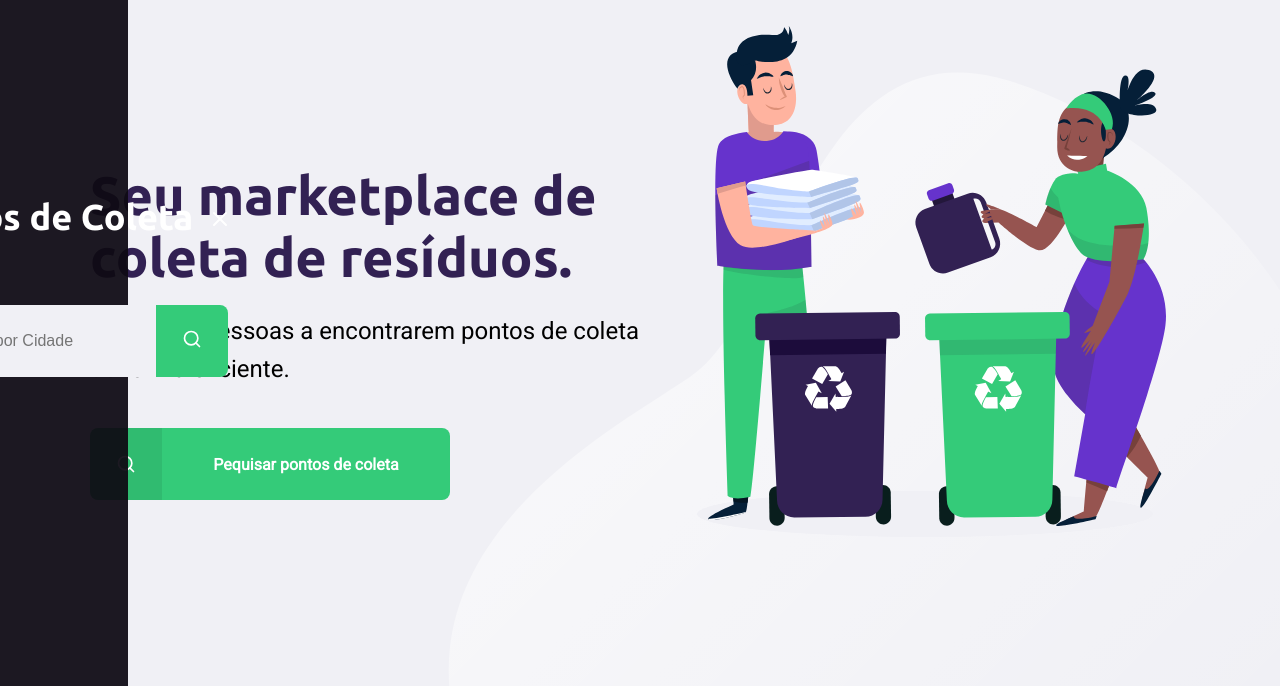
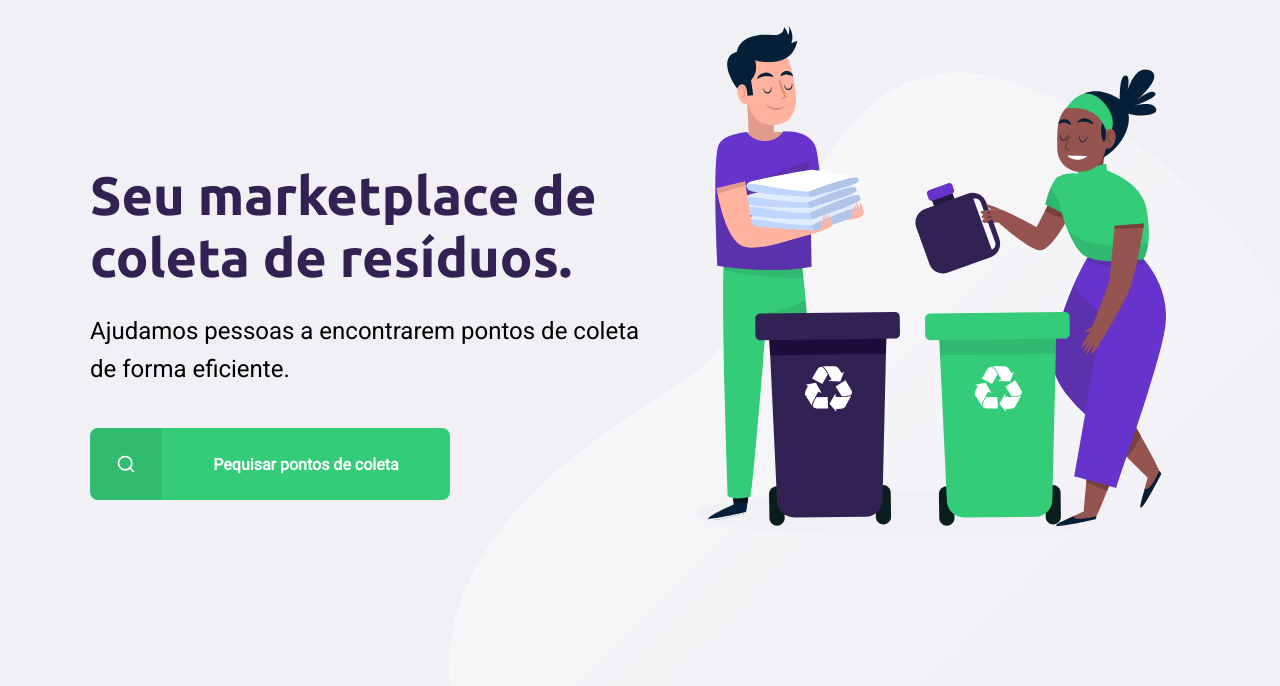
Before and after one commit to devilzcore/ecoleta, a website: page src/views/index.html in a window 1280 px wide. Shown: the part 114-800 px from the top of the page. Drawn offline with nearby package versions, Linux system fonts and the light colour scheme; files that its build step writes are made by us from their sources.

Commit message:
fix button modal.css

```diff
--- a/public/scripts/create-point.js
+++ b/public/scripts/create-point.js
@@ -41,8 +41,7 @@ function getCities(event) {
 
 document
     .querySelector("select[name=uf]")
-    .addEventListener("change", getCities
-
+    .addEventListener("change", getCities)
 
 const itemsCollect = document.querySelector(".items-grid li")
 
--- a/public/scripts/index.js
+++ b/public/scripts/index.js
@@ -3,7 +3,7 @@ const modal = document.querySelector("#modal")
 const close = document.querySelector("#modal .header a")
 
 buttonSearch.addEventListener("click", () => {
-    modal.classList.remove("hide")
+    modal.classList.remove  ("hide")
 })
 
 close.addEventListener("click", () => {
--- a/public/styles/modal.css
+++ b/public/styles/modal.css
@@ -2,7 +2,7 @@
     background-color: #0E0A14ef;
 
     height: 100vh;
-    width: 10vw;
+    width: 100vw;
 
     position: fixed;
     top: 0;
@@ -14,7 +14,7 @@
     transition: 400ms;
 }
 
-#modal .hide {
+#modal.hide {
     display: none;
 }
 
--- a/src/views/index.html
+++ b/src/views/index.html
@@ -22,7 +22,7 @@
 
         <p>Ajudamos pessoas a encontrarem pontos de coleta de forma eficiente.</p>
 
-        <a href=""><span></span><strong>Pequisar pontos de coleta</strong></a>
+        <a href="#"><span></span><strong>Pequisar pontos de coleta</strong></a>
     </main>
 
 </div>
```
